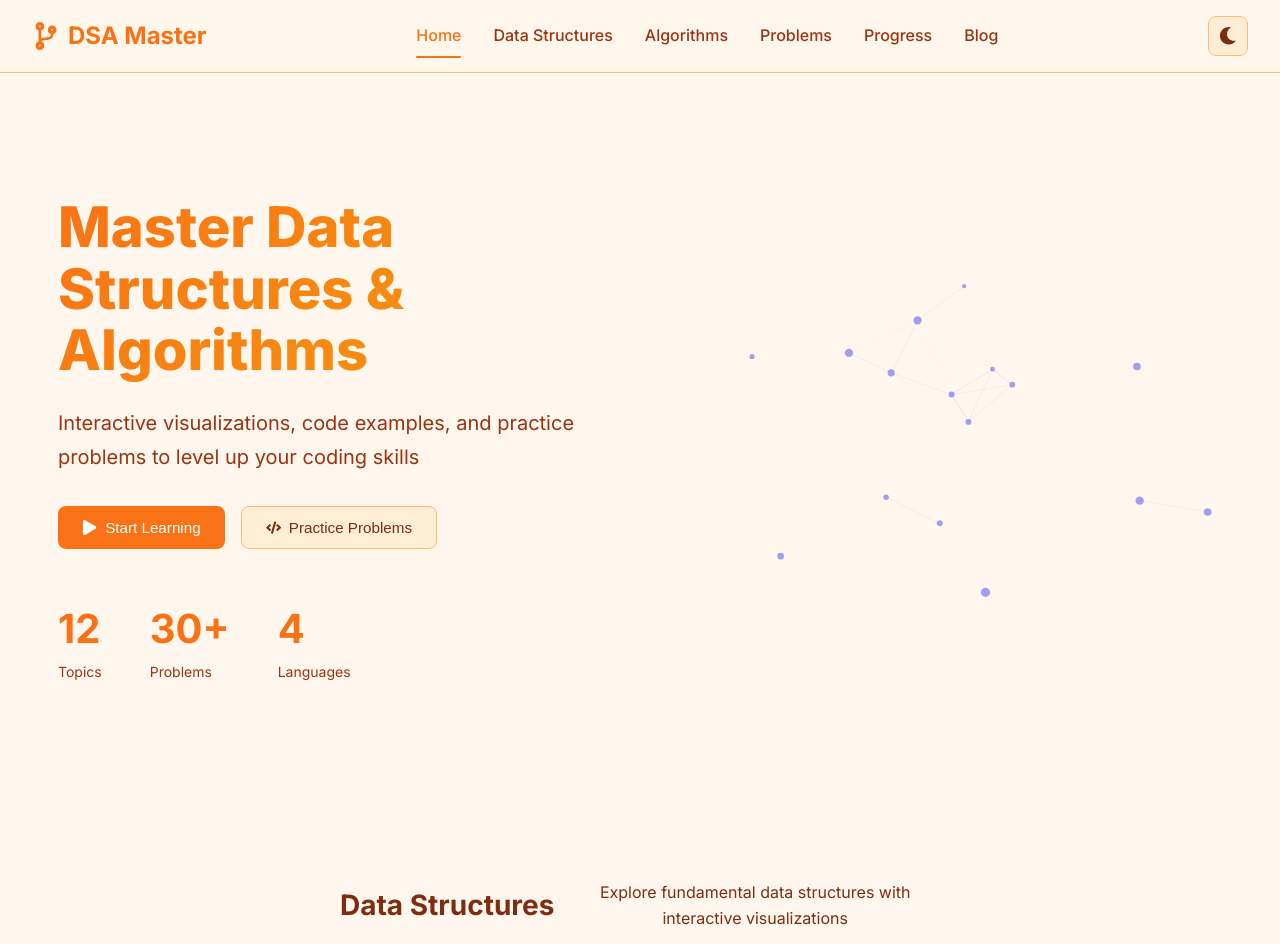
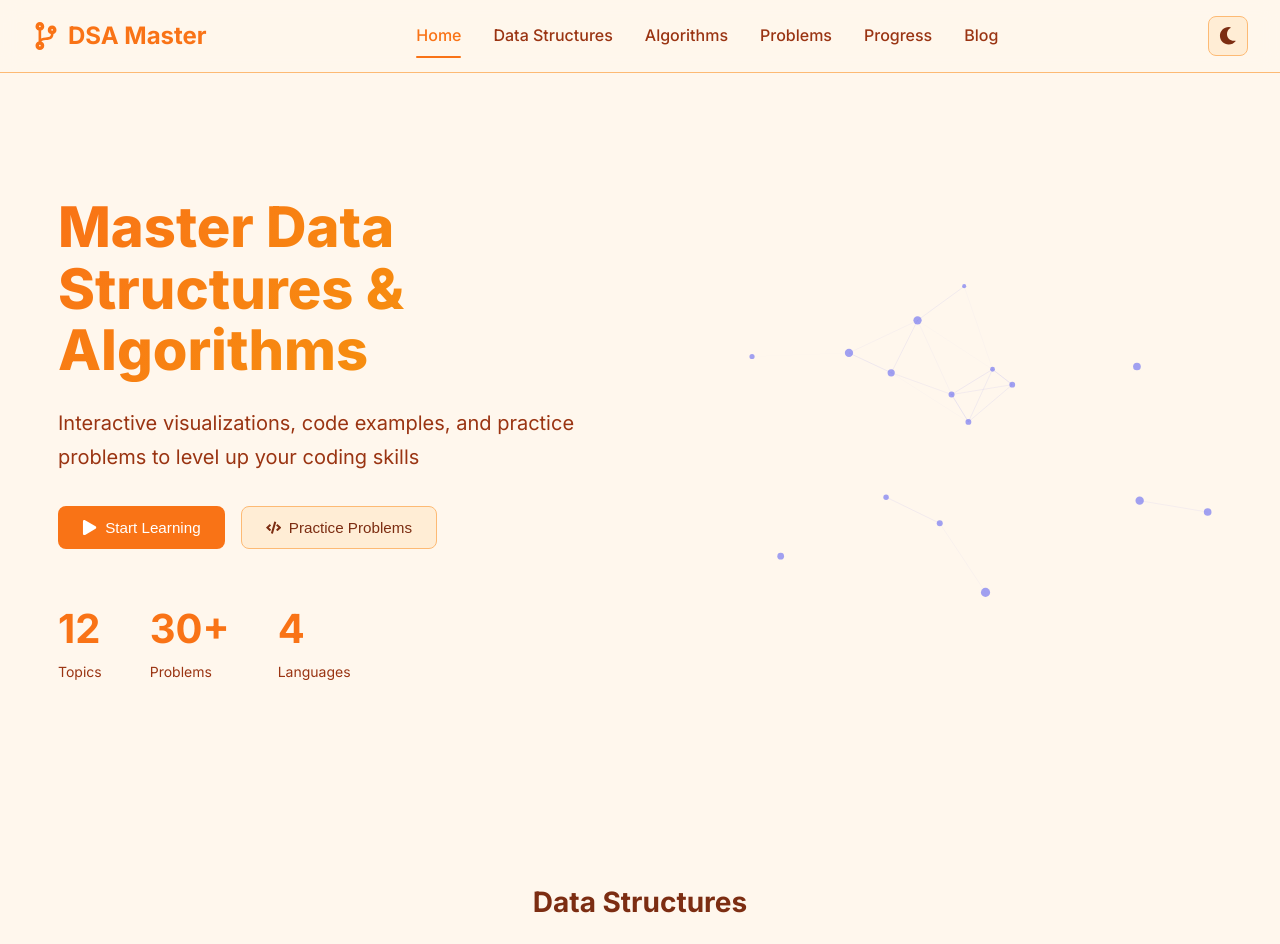
Before and after one commit to mendisaibot-sudo/dsamaster-frontend, a React (Vite) app: page /#/ in a window 1280 px wide. Shown: the top 944 px of the page. Built offline with nearby package versions, Linux system fonts and the light colour scheme.

Commit message:
fix: stack section header title above subtitle (not side-by-side)

```diff
--- a/src/index.css
+++ b/src/index.css
@@ -85,11 +85,13 @@ body {
   text-align: center;
   max-width: 600px;
   margin: 0 auto 3rem;
+  display: flex;
+  flex-direction: column;
+  align-items: center;
 }
 
 .section-header h2 {
   white-space: nowrap;
-  display: inline-block;
 }
 
 .section-title {
```
